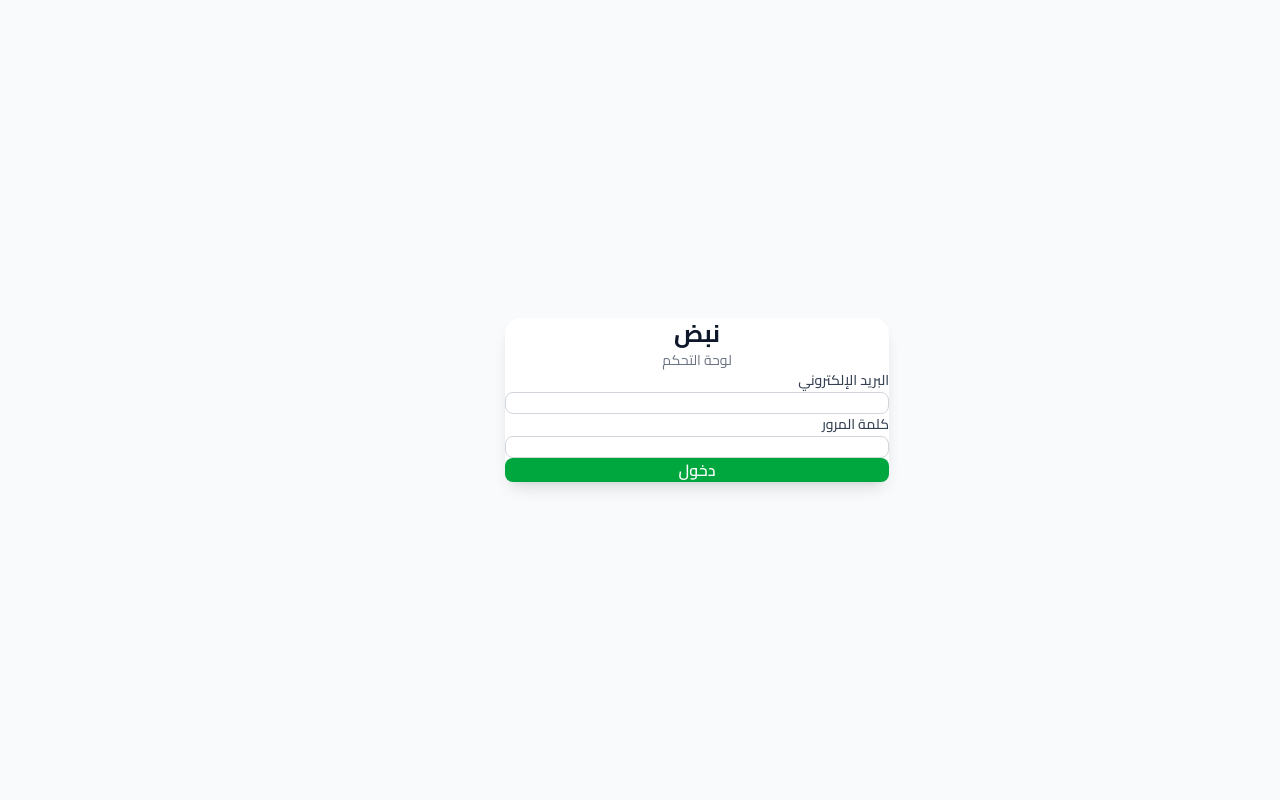
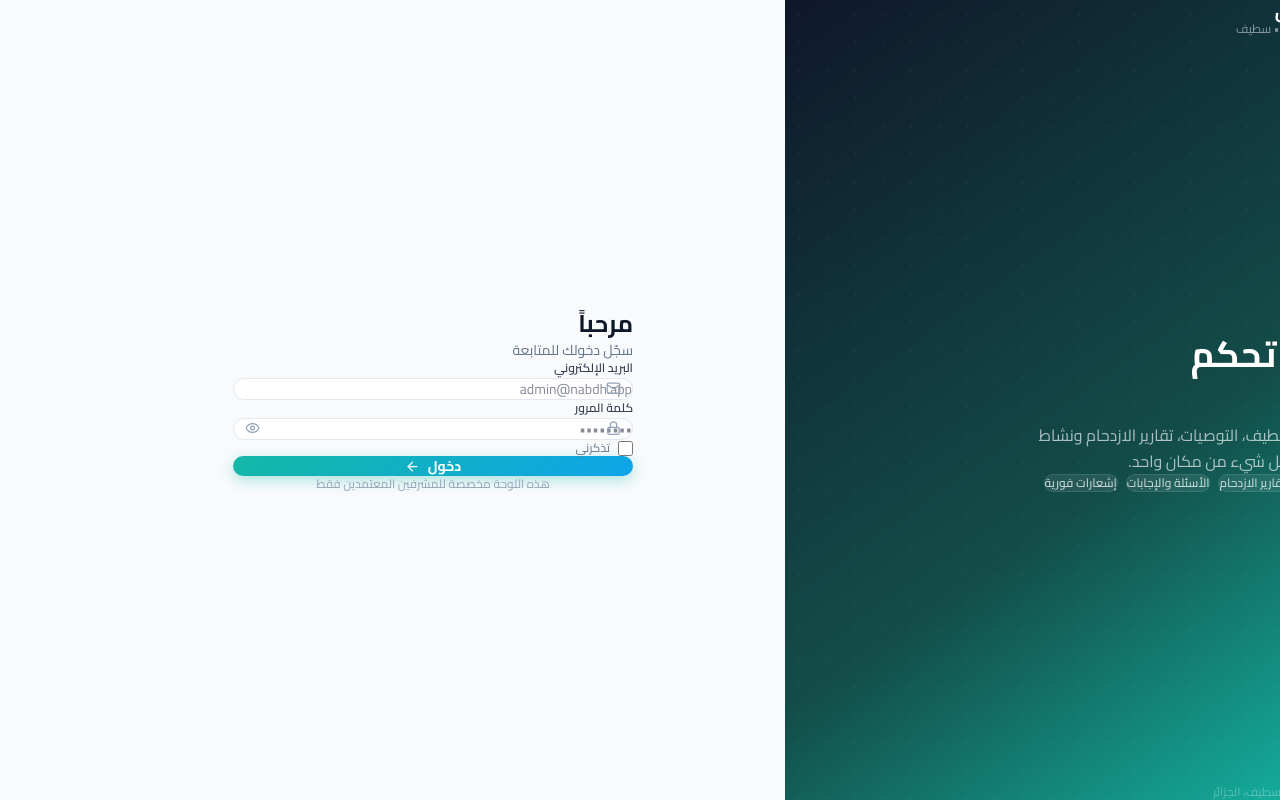
Before and after one commit to appnabed-pixel/nabdh-admin, a Next.js app: page /login in a window 1280 px wide. Built offline with nearby package versions, Linux system fonts and the light colour scheme.

Commit message:
redesign: modern two-column login page — Stripe/Notion inspired

```diff
--- a/app/login/page.tsx
+++ b/app/login/page.tsx
@@ -1,11 +1,14 @@
 'use client';
 import { useState } from 'react';
 import { useRouter } from 'next/navigation';
+import { Mail, Lock, Eye, EyeOff, Zap, ArrowLeft, AlertCircle } from 'lucide-react';
 
 export default function LoginPage() {
   const router = useRouter();
   const [email, setEmail] = useState('');
   const [password, setPassword] = useState('');
+  const [showPassword, setShowPassword] = useState(false);
+  const [remember, setRemember] = useState(false);
   const [error, setError] = useState('');
   const [loading, setLoading] = useState(false);
 
@@ -13,6 +16,7 @@ export default function LoginPage() {
     e.preventDefault();
     setLoading(true);
     setError('');
+    try {
       const res = await fetch('/api/auth/login', {
         method: 'POST',
         headers: { 'Content-Type': 'application/json' },
@@ -23,45 +27,192 @@ export default function LoginPage() {
       } else {
         setError('البريد الإلكتروني أو كلمة المرور غير صحيحة');
       }
+    } catch {
+      setError('تعذر الاتصال بالخادم. تحقق من اتصالك.');
+    }
     setLoading(false);
   }
 
   return (
-    <div className="min-h-screen flex items-center justify-center bg-gray-50" dir="rtl">
-      <div className="bg-white rounded-2xl shadow-lg p-8 w-full max-w-sm">
-        <h1 className="text-2xl font-bold text-center mb-2">نبض</h1>
-        <p className="text-gray-500 text-center text-sm mb-6">لوحة التحكم</p>
+    <div className="min-h-screen flex" style={{ background: '#F8FAFC', fontFamily: 'Cairo, sans-serif' }} dir="rtl">
+
+      {/* Right — Brand Panel */}
+      <div className="hidden lg:flex flex-col justify-between w-[45%] p-12 relative overflow-hidden" style={{ background: 'linear-gradient(145deg, #0F172A 0%, #134E4A 60%, #14B8A6 100%)' }}>
+        {/* Subtle grid pattern */}
+        <div className="absolute inset-0 opacity-[0.04]" style={{ backgroundImage: 'radial-gradient(circle, #fff 1px, transparent 1px)', backgroundSize: '28px 28px' }} />
+
+        {/* Top */}
+        <div className="relative">
+          <div className="flex items-center gap-3">
+            <div className="w-10 h-10 rounded-xl flex items-center justify-center" style={{ background: 'rgba(255,255,255,0.12)', backdropFilter: 'blur(10px)' }}>
+              <Zap size={18} className="text-white" strokeWidth={2.5} />
+            </div>
+            <div>
+              <p className="text-white font-bold text-lg leading-none">نبض</p>
+              <p className="text-xs mt-0.5" style={{ color: 'rgba(255,255,255,0.5)' }}>Nabd • سطيف</p>
+            </div>
+          </div>
+        </div>
+
+        {/* Center */}
+        <div className="relative space-y-6">
+          <div className="space-y-3">
+            <h1 className="text-4xl font-bold text-white leading-tight">
+              لوحة تحكم<br />
+              <span style={{ color: '#5EEAD4' }}>نبض</span>
+            </h1>
+            <p className="text-base leading-relaxed" style={{ color: 'rgba(255,255,255,0.65)', maxWidth: 340 }}>
+              أدر مجتمع سطيف، التوصيات، تقارير الازدحام ونشاط المدينة — كل شيء من مكان واحد.
+            </p>
+          </div>
+
+          {/* Feature pills */}
+          <div className="flex flex-wrap gap-2">
+            {['إدارة الأماكن', 'تقارير الازدحام', 'الأسئلة والإجابات', 'إشعارات فورية'].map(f => (
+              <span key={f} className="text-xs px-3 py-1.5 rounded-full font-medium" style={{ background: 'rgba(255,255,255,0.08)', color: 'rgba(255,255,255,0.75)', border: '1px solid rgba(255,255,255,0.1)' }}>
+                {f}
+              </span>
+            ))}
+          </div>
+        </div>
+
+        {/* Bottom */}
+        <div className="relative">
+          <p className="text-xs" style={{ color: 'rgba(255,255,255,0.3)' }}>
+            © 2025 نبض — سطيف، الجزائر
+          </p>
+        </div>
+      </div>
+
+      {/* Left — Login Form */}
+      <div className="flex-1 flex items-center justify-center p-6 lg:p-12">
+        <div className="w-full" style={{ maxWidth: 400 }}>
+
+          {/* Mobile logo */}
+          <div className="flex items-center gap-2 mb-8 lg:hidden">
+            <div className="w-8 h-8 rounded-lg flex items-center justify-center" style={{ background: 'linear-gradient(135deg, #14B8A6, #0EA5E9)' }}>
+              <Zap size={15} className="text-white" strokeWidth={2.5} />
+            </div>
+            <span className="font-bold text-sm" style={{ color: '#0F172A' }}>نبض — لوحة التحكم</span>
+          </div>
+
+          <div className="mb-8">
+            <h2 className="text-2xl font-bold" style={{ color: '#0F172A' }}>مرحباً</h2>
+            <p className="text-sm mt-1" style={{ color: '#64748B' }}>سجّل دخولك للمتابعة</p>
+          </div>
+
           <form onSubmit={handleSubmit} className="space-y-4">
+
+            {/* Email */}
             <div>
-            <label className="block text-sm font-medium text-gray-700 mb-1">البريد الإلكتروني</label>
+              <label className="block text-xs font-semibold mb-1.5" style={{ color: '#374151' }}>
+                البريد الإلكتروني
+              </label>
+              <div className="relative">
+                <Mail size={15} className="absolute right-3 top-1/2 -translate-y-1/2 pointer-events-none" style={{ color: '#94A3B8' }} />
                 <input
                   type="email"
                   value={email}
                   onChange={e => setEmail(e.target.value)}
                   required
-              className="w-full border border-gray-300 rounded-lg px-3 py-2 text-sm focus:outline-none focus:ring-2 focus:ring-green-500"
+                  placeholder="admin@nabdh.app"
+                  className="w-full text-sm rounded-xl pr-9 pl-4 py-2.5 outline-none transition-all"
+                  style={{
+                    background: '#fff',
+                    border: `1px solid ${error ? '#FCA5A5' : '#E2E8F0'}`,
+                    color: '#0F172A',
+                    fontFamily: 'Cairo, sans-serif',
+                  }}
+                  onFocus={e => { e.target.style.borderColor = '#14B8A6'; e.target.style.boxShadow = '0 0 0 3px rgba(20,184,166,0.1)'; }}
+                  onBlur={e => { e.target.style.borderColor = error ? '#FCA5A5' : '#E2E8F0'; e.target.style.boxShadow = 'none'; }}
                 />
               </div>
+            </div>
+
+            {/* Password */}
             <div>
-            <label className="block text-sm font-medium text-gray-700 mb-1">كلمة المرور</label>
+              <label className="block text-xs font-semibold mb-1.5" style={{ color: '#374151' }}>
+                كلمة المرور
+              </label>
+              <div className="relative">
+                <Lock size={15} className="absolute right-3 top-1/2 -translate-y-1/2 pointer-events-none" style={{ color: '#94A3B8' }} />
                 <input
-              type="password"
+                  type={showPassword ? 'text' : 'password'}
                   value={password}
                   onChange={e => setPassword(e.target.value)}
                   required
-              className="w-full border border-gray-300 rounded-lg px-3 py-2 text-sm focus:outline-none focus:ring-2 focus:ring-green-500"
+                  placeholder="••••••••"
+                  className="w-full text-sm rounded-xl pr-9 pl-10 py-2.5 outline-none transition-all"
+                  style={{
+                    background: '#fff',
+                    border: `1px solid ${error ? '#FCA5A5' : '#E2E8F0'}`,
+                    color: '#0F172A',
+                    fontFamily: 'Cairo, sans-serif',
+                  }}
+                  onFocus={e => { e.target.style.borderColor = '#14B8A6'; e.target.style.boxShadow = '0 0 0 3px rgba(20,184,166,0.1)'; }}
+                  onBlur={e => { e.target.style.borderColor = error ? '#FCA5A5' : '#E2E8F0'; e.target.style.boxShadow = 'none'; }}
                 />
+                <button type="button" onClick={() => setShowPassword(v => !v)} className="absolute left-3 top-1/2 -translate-y-1/2 p-0.5 rounded transition-colors" style={{ color: '#94A3B8' }}>
+                  {showPassword ? <EyeOff size={15} /> : <Eye size={15} />}
+                </button>
               </div>
-          {error && <p className="text-red-500 text-sm">{error}</p>}
+            </div>
+
+            {/* Remember */}
+            <div className="flex items-center gap-2">
+              <input
+                id="remember"
+                type="checkbox"
+                checked={remember}
+                onChange={e => setRemember(e.target.checked)}
+                className="rounded"
+                style={{ accentColor: '#14B8A6', width: 15, height: 15 }}
+              />
+              <label htmlFor="remember" className="text-xs select-none cursor-pointer" style={{ color: '#64748B' }}>
+                تذكرني
+              </label>
+            </div>
+
+            {/* Error */}
+            {error && (
+              <div className="flex items-center gap-2 px-3 py-2.5 rounded-xl" style={{ background: '#FEF2F2', border: '1px solid #FECACA' }}>
+                <AlertCircle size={14} style={{ color: '#EF4444', flexShrink: 0 }} />
+                <p className="text-xs font-medium" style={{ color: '#DC2626' }}>{error}</p>
+              </div>
+            )}
+
+            {/* Submit */}
             <button
               type="submit"
               disabled={loading}
-            className="w-full bg-green-600 text-white rounded-lg py-2 font-semibold hover:bg-green-700 disabled:opacity-50"
+              className="w-full flex items-center justify-center gap-2 py-2.5 rounded-xl text-sm font-bold text-white transition-all"
+              style={{
+                background: loading ? '#94A3B8' : 'linear-gradient(135deg, #14B8A6, #0EA5E9)',
+                boxShadow: loading ? 'none' : '0 4px 14px rgba(20,184,166,0.35)',
+                cursor: loading ? 'not-allowed' : 'pointer',
+              }}
             >
-            {loading ? 'جاري التحقق...' : 'دخول'}
+              {loading ? (
+                <>
+                  <div className="w-4 h-4 border-2 border-white border-t-transparent rounded-full animate-spin" />
+                  جاري التحقق...
+                </>
+              ) : (
+                <>
+                  دخول
+                  <ArrowLeft size={15} />
+                </>
+              )}
             </button>
+
           </form>
+
+          <p className="text-center text-xs mt-6" style={{ color: '#94A3B8' }}>
+            هذه اللوحة مخصصة للمشرفين المعتمدين فقط
+          </p>
         </div>
+      </div>
+
     </div>
   );
 }
```
Lines whose indentation alone changed are shown as unchanged.
